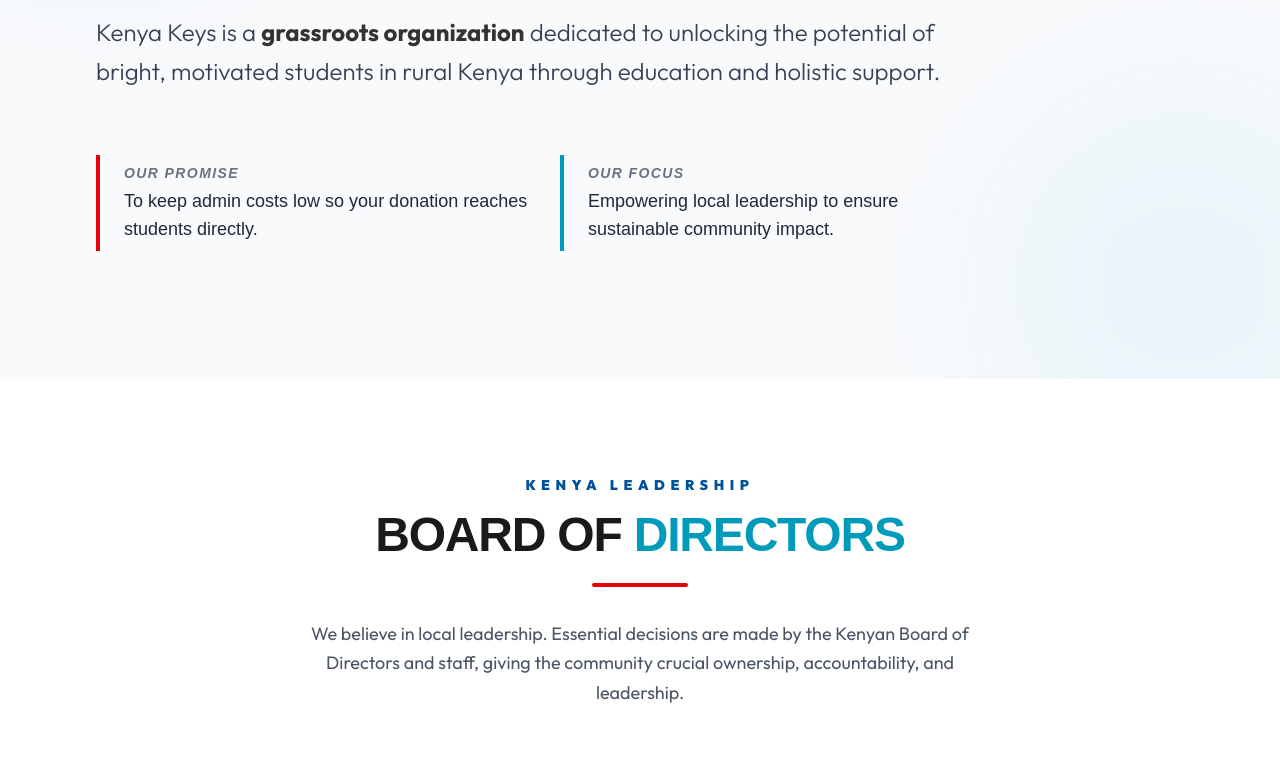
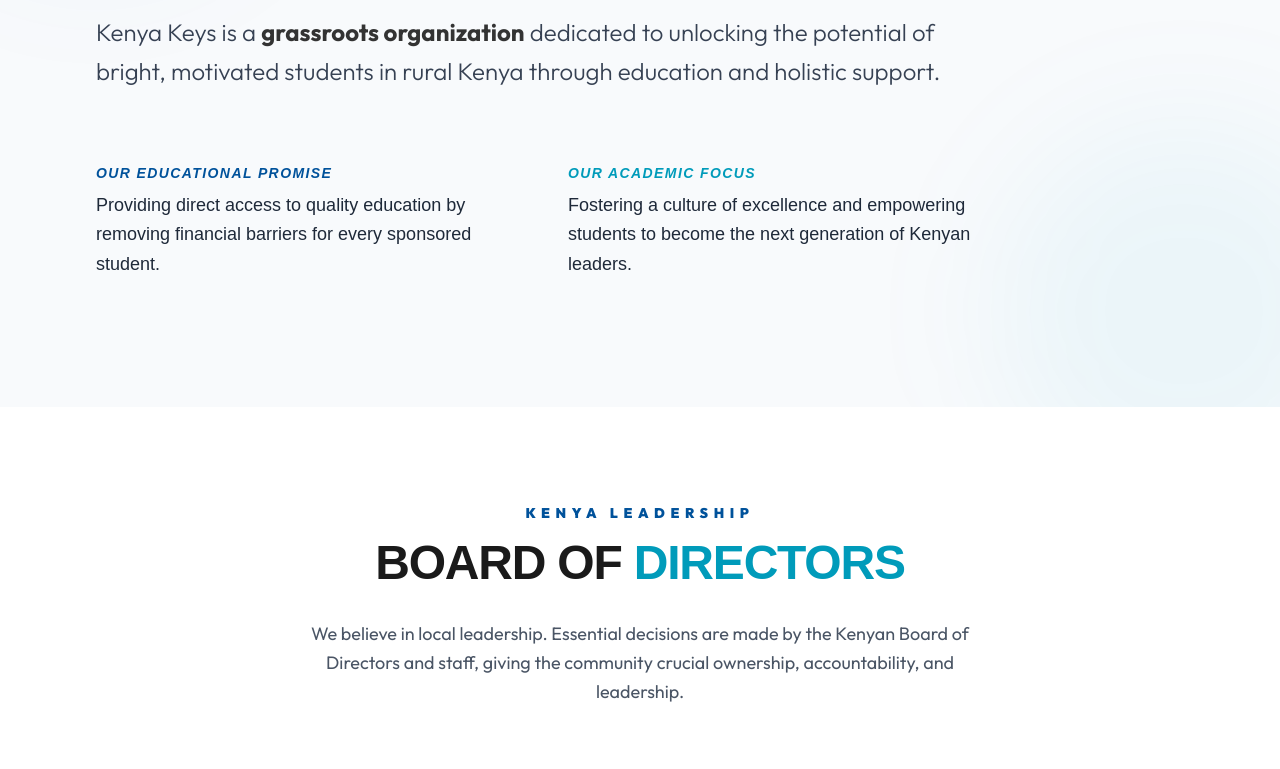
Before and after one commit to Code-Assassin-Fred/kenya-keys-kenya, a Next.js app: page /who-we-are in a window 1280 px wide. Shown: the part 920-1689 px from the top of the page. Built offline with nearby package versions, Linux system fonts and the light colour scheme; a web font is replaced by a local one.

Commit message:
updated the "Promise" and "Focus" tags to be "Our Educational Promise" and "Our Academic Focus"

```diff
--- a/components/Who we are/LeadershipTeam.tsx
+++ b/components/Who we are/LeadershipTeam.tsx
@@ -86,7 +86,6 @@ export default function LeadershipTeam() {
                         >
                             <h2 className="text-[#00529B] font-black text-sm uppercase tracking-[0.4em] font-outfit mb-4">Kenya Leadership</h2>
                             <h3 className="text-3xl md:text-5xl font-black text-[#1A1A1A] font-oswald uppercase tracking-tight">Board of <span className="text-[#009bba]">Directors</span></h3>
-                            <div className="w-24 h-1 bg-red-600 mx-auto mt-6 rounded-full" />
                             <p className="mt-8 text-gray-600 font-outfit max-w-2xl mx-auto text-lg leading-relaxed">
                                 We believe in local leadership. Essential decisions are made by the Kenyan Board of Directors and staff, giving the community crucial ownership, accountability, and leadership.
                             </p>
@@ -110,7 +109,6 @@ export default function LeadershipTeam() {
                         >
                             <h2 className="text-[#00529B] font-black text-sm uppercase tracking-[0.4em] font-outfit mb-4">Our Dedicated Team</h2>
                             <h3 className="text-3xl md:text-5xl font-black text-[#1A1A1A] font-oswald uppercase tracking-tight">Meet Our <span className="text-[#009bba]">Staff</span></h3>
-                            <div className="w-24 h-1 bg-[#FFB800] mx-auto mt-6 rounded-full" />
                             <p className="mt-8 text-gray-600 font-outfit max-w-2xl mx-auto text-lg leading-relaxed">
                                 Our Kenyan staff make essential decisions about and implement our student services, giving the community crucial ownership, accountability, and leadership.
                             </p>
--- a/components/Who we are/Mission.tsx
+++ b/components/Who we are/Mission.tsx
@@ -35,14 +35,14 @@ export default function Mission() {
                                 Kenya Keys is a <span className="font-bold text-[#333]">grassroots organization</span> dedicated to unlocking the potential of bright, motivated students in rural Kenya through education and holistic support.
                             </p>
 
-                            <div className="grid grid-cols-1 md:grid-cols-2 gap-8 pt-8">
-                                <div className="border-l-4 border-red-600 pl-6 py-2">
-                                    <p className="text-sm font-bold text-gray-500 uppercase tracking-widest mb-1 italic">Our Promise</p>
-                                    <p className="text-lg text-gray-800 font-medium">To keep admin costs low so your donation reaches students directly.</p>
+                            <div className="grid grid-cols-1 md:grid-cols-2 gap-12 pt-10">
+                                <div className="space-y-2">
+                                    <p className="text-sm font-bold text-[#00529B] uppercase tracking-widest italic">Our Educational Promise</p>
+                                    <p className="text-lg text-gray-800 font-medium leading-relaxed">Providing direct access to quality education by removing financial barriers for every sponsored student.</p>
                                 </div>
-                                <div className="border-l-4 border-[#009bba] pl-6 py-2">
-                                    <p className="text-sm font-bold text-gray-500 uppercase tracking-widest mb-1 italic">Our Focus</p>
-                                    <p className="text-lg text-gray-800 font-medium">Empowering local leadership to ensure sustainable community impact.</p>
+                                <div className="space-y-2">
+                                    <p className="text-sm font-bold text-[#009bba] uppercase tracking-widest italic">Our Academic Focus</p>
+                                    <p className="text-lg text-gray-800 font-medium leading-relaxed">Fostering a culture of excellence and empowering students to become the next generation of Kenyan leaders.</p>
                                 </div>
                             </div>
                         </div>
```
